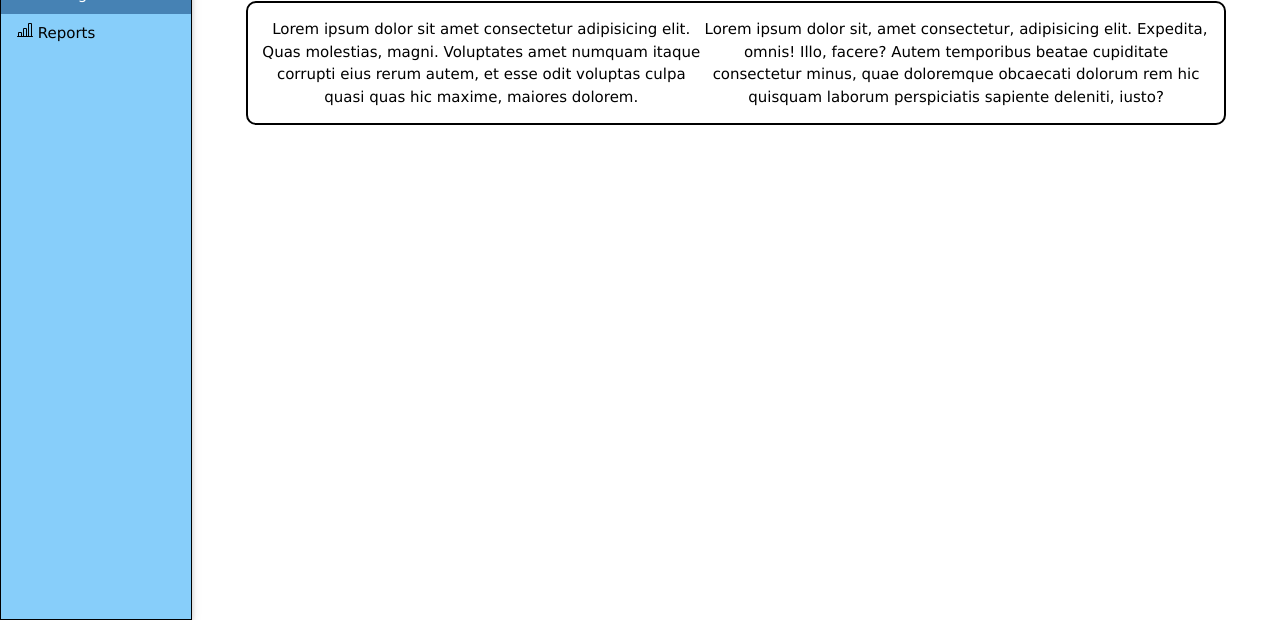
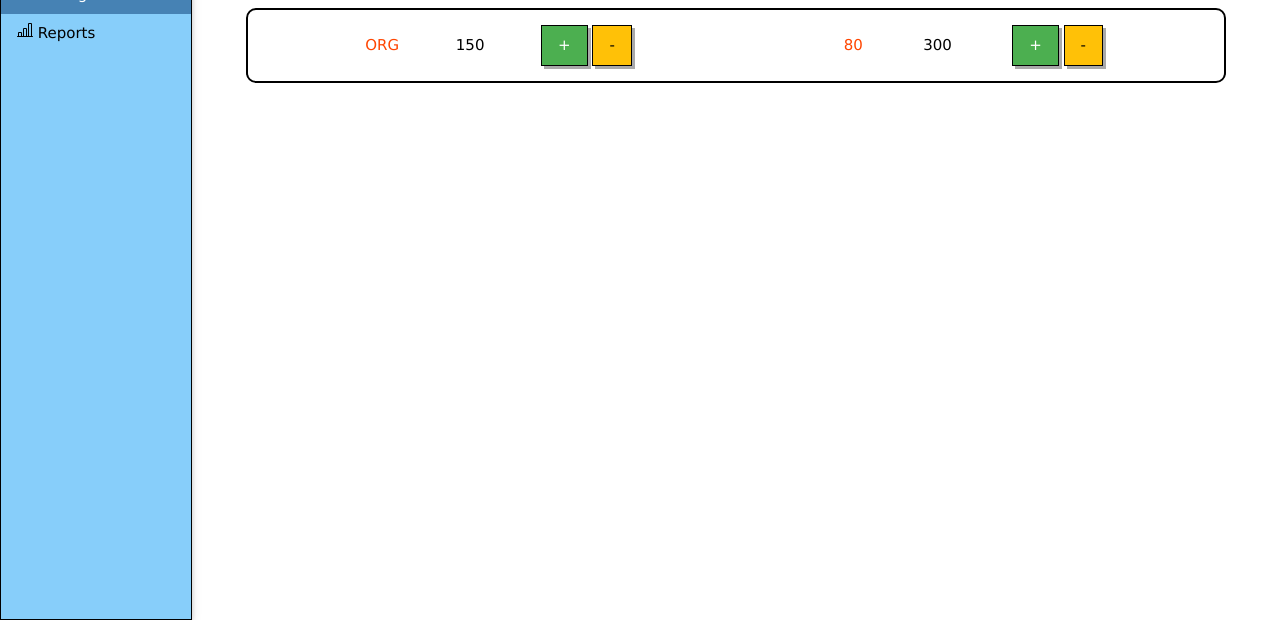
Before and after one commit to MykhailoPolnyi/html-project-take-1, a plain HTML site: page html/storage/storage.html in a window 1280 px wide. Shown: the part 180-800 px from the top of the page. Drawn offline with Linux system fonts and the light colour scheme.

Commit message:
Added containters to storage. Removed header in topbar.

```diff
--- a/css/main_content.css
+++ b/css/main_content.css
@@ -3,6 +3,7 @@
 @import "sidebar.css";
 @import "topbar.css";
 @import "table.css";
+@import "storage.css";
 
 main {
   margin-left: 15%;
--- /dev/null
+++ b/css/storage.css
@@ -0,0 +1,17 @@
+.storage-item {
+	display: flex;
+	flex-direction: row;
+	justify-content: space-evenly;
+	align-items: center;
+}
+
+.item-header {
+	color: orangered;
+}
+
+.item-column {
+	display: flex;
+	flex-direction: column;
+	width: 40%;
+	margin: 0 5%;
+}
--- a/css/topbar.css
+++ b/css/topbar.css
@@ -1,5 +1,6 @@
 .topbar {
 	border: 1px solid black;
+	height: 10vh;
 }
 
 .topbar {
--- a/html/storage/storage.html
+++ b/html/storage/storage.html
@@ -23,15 +23,32 @@
 	<main class="w3-main">
 		<div class="w3-container w3-blue topbar">
 			<button id="open-button" type="button" class="w3-button w3-blue w3-xlarge w3-hide-large" onclick='openSidebar()' > &#9776; </button>
-			<h3> Welcome, User Name </h3>
 		</div>
 
 		<header> <h1>Storage</h1> </header>
 
 		<section>
 			<div class="collapsing-horizontal-flex spreaded">
-				<div class="vertical-flex">Lorem ipsum dolor sit amet consectetur adipisicing elit. Quas molestias, magni. Voluptates amet numquam itaque corrupti eius rerum autem, et esse odit voluptas culpa quasi quas hic maxime, maiores dolorem.</div>
-				<div class="vertical-flex">Lorem ipsum dolor sit, amet consectetur, adipisicing elit. Expedita, omnis! Illo, facere? Autem temporibus beatae cupiditate consectetur minus, quae doloremque obcaecati dolorum rem hic quisquam laborum perspiciatis sapiente deleniti, iusto?</div>
+				<div class="item-column">
+					<div class="storage-item">
+						<div class="item-header">ORG</div>
+						<div>150</div>
+						<div>
+							<button class="w3-button w3-green action-button">+</button>
+							<button class="w3-button w3-amber action-button">-</button>
+						</div>
+					</div>
+				</div>
+				<div class="item-column">
+					<div class="storage-item">
+						<div class="item-header">80</div>
+						<div>300</div>
+						<div>
+							<button class="w3-button w3-green action-button">+</button>
+							<button class="w3-button w3-amber action-button">-</button>
+						</div>
+					</div>
+				</div>
 			</div>
 		</section>
 
```
Also changed, not shown: html/orders/createOrder.html (+0 -1 lines), html/orders/editOrder.html (+0 -1 lines), html/orders/orders.html (+0 -1 lines), html/users/createUser.html (+0 -1 lines), html/users/editUser.html (+0 -1 lines), html/users/users.html (+0 -1 lines).
